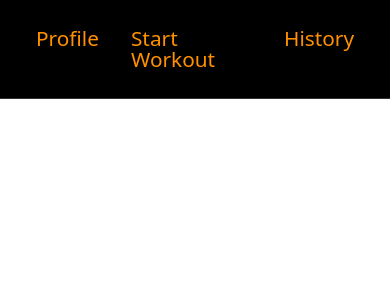
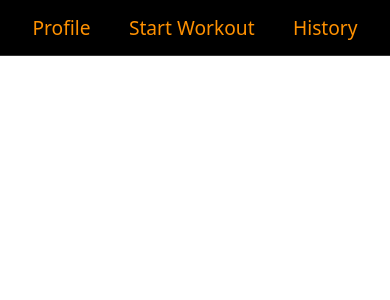
Before and after one commit to FabioKallina/WorkoutApp, a React (Vite) app: page /workout in a window 390 px wide. Shown: the top 300 px of the page. Built offline with nearby package versions, Linux system fonts and the light colour scheme.

Commit message:
minor styling changes

```diff
--- a/src/css/ExerciseCard.css
+++ b/src/css/ExerciseCard.css
@@ -82,7 +82,7 @@
     }
 
     .exercise-card h2 {
-        font-size: 1.3rem;
+        font-size: 1.1rem;
     }
 
     .exercise-info {
--- a/src/css/Navbar.css
+++ b/src/css/Navbar.css
@@ -36,8 +36,12 @@
 
 @media (max-width: 480px) {
 
+    .navbar-links {
+        padding: 10px;
+    }
+
     .navbar-link {
-        font-size: 1.3rem;
+        font-size: 1.2rem;
         line-height: 1;
     }
 }
```
